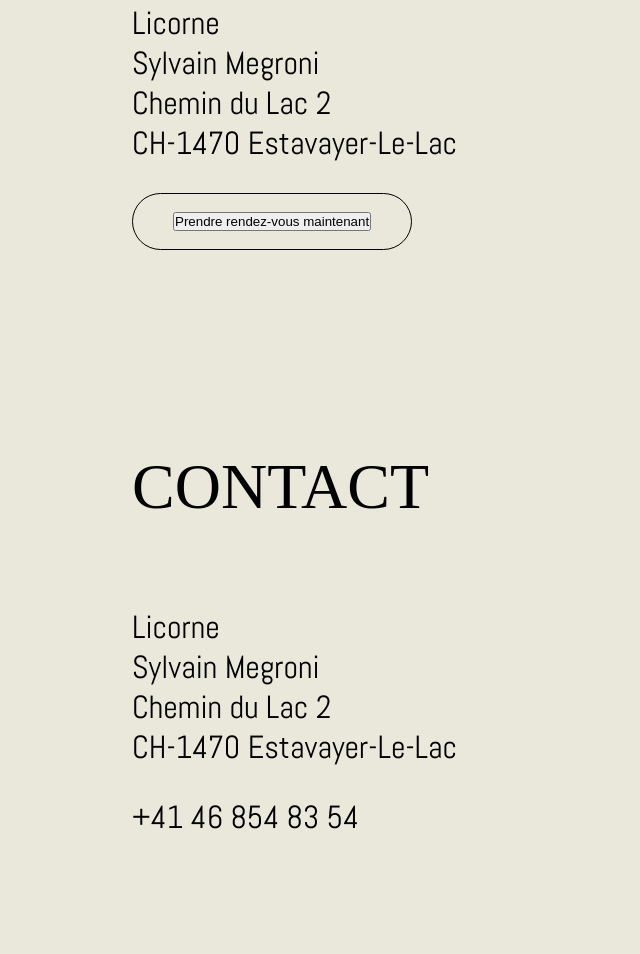
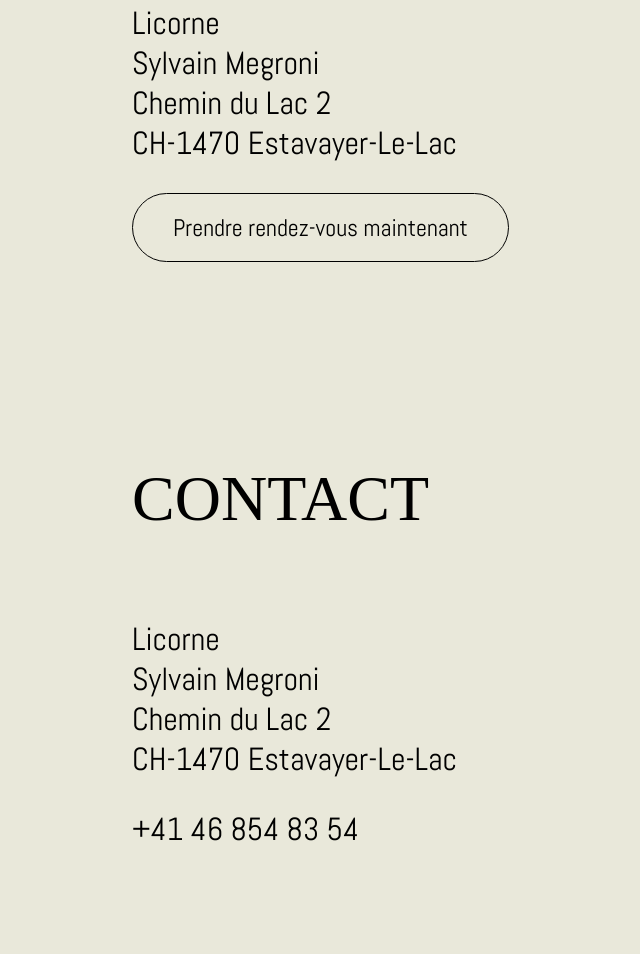
Before and after one commit to JustineBorcard/licorne, a website built with Parcel: page src/index.html in a window 1280 px wide. Shown: the part 7181-8135 px from the top of the page, without its empty margins (18-658 px from the left). Built offline with nearby package versions, Linux system fonts and the light colour scheme; a web font is replaced by a local one.

Commit message:
Modification du bouton dans lieux

```diff
--- a/src/index.html
+++ b/src/index.html
@@ -367,7 +367,7 @@
         <div class="row">
           <div class="col-12">
             <div class="places-reservation">
-              <button>Prendre rendez-vous maintenant</button>
+              <div>Prendre rendez-vous maintenant</div>
             </div>
           </div>
         </div>
```
